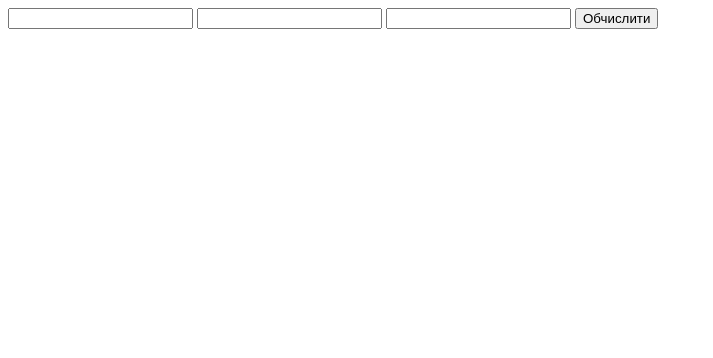
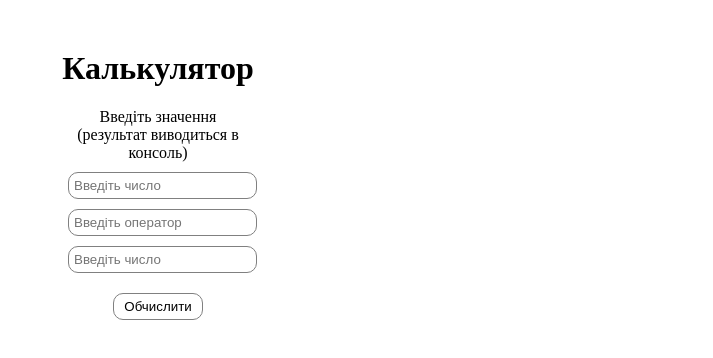
Before and after one commit to VladyslavaHlianko/calculator, a plain HTML site: page index.html in a window 1280 px wide. Shown: the whole page, without its empty margins (0-713 px from the left). Drawn offline with Linux system fonts and the light colour scheme.

Commit message:
add styles

```diff
--- a/index.html
+++ b/index.html
@@ -8,10 +8,15 @@
     <link rel="stylesheet" href="style.css">
 </head>
 <body>
-    <input id="firstNumber">
-    <input id="operator">
-    <input id="secondNumber">
-    <button onclick="calculator()">Обчислити</button>
+    <div class="wrapper">
+        <h1>Калькулятор</h1>
+        <p>Введіть значення</p>
+        <p>(результат виводиться в консоль)</p>
+        <input id="firstNumber" placeholder="Введіть число">
+        <input id="operator" placeholder="Введіть оператор">
+        <input id="secondNumber" placeholder="Введіть число">
+        <button onclick="calculator()">Обчислити</button>
+    </div>
     <script type="text/javascript" src="scripts/script.js"></script>
 </body>
 </html>
--- a/style.css
+++ b/style.css
@@ -1,3 +1,27 @@
 button{
     cursor: pointer;
+    background: transparent;
+    border: 1px solid grey;
+    padding: 5px 10px;
+    border-radius: 10px;
+    margin: 10px;
 }
+button:hover{
+    background: rgb(181, 181, 181);
+}
+input{
+    border-radius: 10px;
+    border: 1px solid grey;
+    padding: 5px;
+    display: block;
+    margin: 10px;
+}
+.wrapper{
+    text-align: center;
+    width: 200px;
+    margin-top: 50px;
+    margin-left: 50px;
+}
+p{
+    margin: 0;
+}
```
